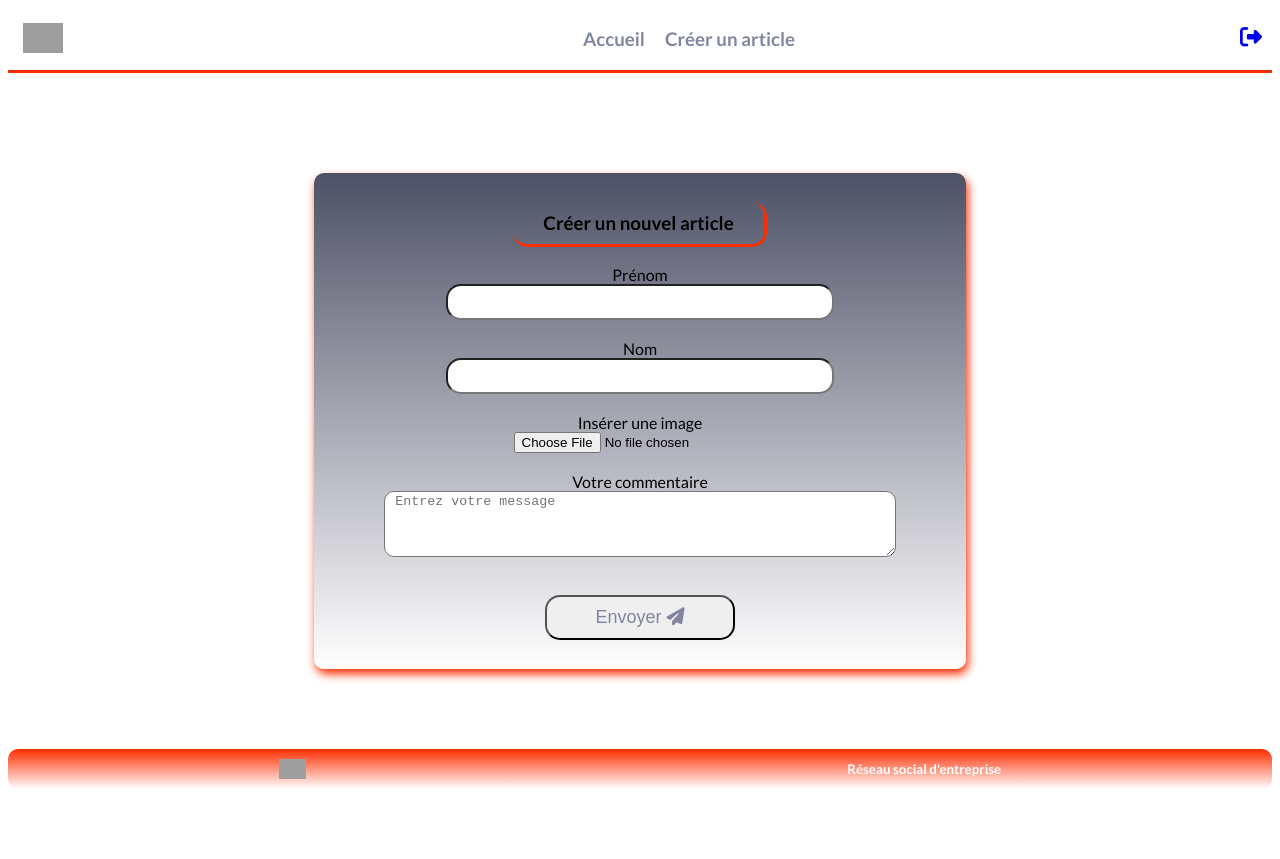
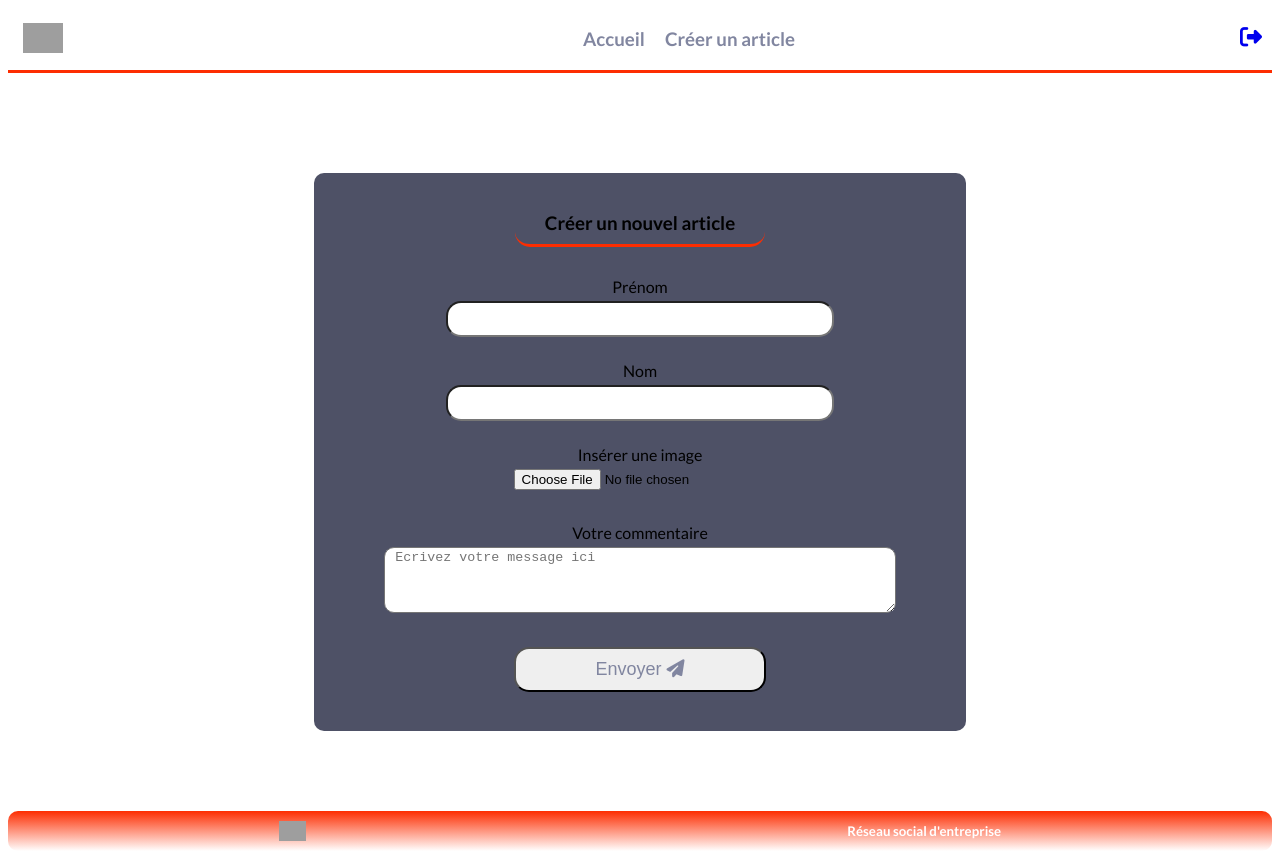
Before and after one commit to MDI93/groupomania_social_media, a React (Create React App) app in the folder groupomania/: page /newpost in a window 1280 px wide. Before the commit the page ends 800 px from the top, so only its background shows below. Built offline with nearby package versions, Linux system fonts and the light colour scheme; sample sign-in values are in the browser's storage; grey boxes are pictures that could not be loaded.

Commit message:
Rectification commit

```diff
--- a/groupomania/src/components/Post/FormNewPost.js
+++ b/groupomania/src/components/Post/FormNewPost.js
@@ -1,19 +1,14 @@
-import React, {useContext, useState} from "react";
+import React, { useState } from "react";
 import styled from "styled-components";
 import axios from 'axios';
-import {AuthUserContext} from "../../context/UserContext";
 import { useNavigate } from "react-router-dom";
 
 const FormNewPost = () => {
-    const authId = useContext(AuthUserContext);
-    const isLoggedIn = authId.isLoggedIn
     const [formNewPostSubmit, setFormNewPostSubmit] = useState(false);
     const [firstName, setFirstName] = useState("");
     const [lastName, setLastName] = useState("");
-
-    const [message, setMessage] = useState("");
+    const [message, setMessage] = useState(null);
     const [image, setImage] = useState("");
-    const [file, setFile] = useState()
     const [errorPost, setErrorPost] = useState(false);
     const navigate = useNavigate();
 
@@ -36,7 +31,7 @@ const FormNewPost = () => {
         }).post("/posts/", formData, {
             headers: {
                 "Accept": "*/*",
-                // "Content-Type": "multipart/form-data"
+                "Content-Type": "multipart/form-data"
             },
         }).then((res) => {
             console.log(res)
@@ -52,18 +47,15 @@ const FormNewPost = () => {
     }
     console.log("submit", setFormNewPostSubmit)
 
-    const handleImage = (e) => {
-        console.log("insere de l'image", e)
-        setImage(URL.createObjectURL(e.target.files[0]))
-        console.log("stock image", setImage(URL.createObjectURL(e.target.files[0])))
-    }
+    const changeHandler = (e) => {
+        setImage(e.target.files[0]);
+    };
 
     const cancelPost = () => {
         setFirstName('');
         setLastName('');
         setImage('');
         setMessage('');
-        setFile('');
     }
 
     return (
@@ -88,11 +80,11 @@ const FormNewPost = () => {
                         />
                         <br/>
                     <label htmlFor="image">Insérer une image</label>
-                        <input
+                        <StyledInputFile
                             type="file"
                             name="file"
                             id="file-upload"
-                            onChange={(e) => handleImage(e)}
+                            onChange={changeHandler}
                             accept=".jpg, .jpeg, .png"
                         />
                         <br/>
@@ -100,20 +92,21 @@ const FormNewPost = () => {
                         <StyledTextarea
                             type="text"
                             name="message"
-                            placeholder=" Entrez votre message"
+                            placeholder=" Ecrivez votre message ici"
                             onChange={(e) => setMessage(e.target.value)}
                             value={message}
                         />
                         <br />
+                        <ContainerButton>
                             {firstName || lastName || message || image ? (
                             <StyledBtnCancel className="cancel" onClick={cancelPost}>
                                 Annuler
                             </StyledBtnCancel>
                             ) : null}
-                        <br />
                             <StyledBtnSubmit type="submit">
                                 Envoyer <i class="fa-solid fa-paper-plane"></i>
                             </StyledBtnSubmit>
+                        </ContainerButton>
                         <br/>
                         {errorPost &&
                         <StyledError>{errorPost}</StyledError>
@@ -140,31 +133,45 @@ const StyledForm = styled.form`
     padding: 10px;
     width: 50%;
     border-radius: 10px 10px;
-    background: linear-gradient(#4E5166, white);
-    box-shadow: 2px 5px 10px #FD2D01;
+    background-color: #4E5166;
 `
 const StyledH3 = styled.h3`
     padding: 10px 30px 10px 30px;
     border-radius: 15px 15px;
-    border-right: 3px solid #FD2D01;
     border-bottom: 3px solid #FD2D01;
+    margin-bottom: 30px;
 `
 const StyledInput = styled.input`
     width: 60%;
     border-radius: 15px 15px;
     height: 30px;
+    margin: 5px;
+`
+const StyledInputFile = styled.input`
+    width: 40%;
+    height: 30px;
+    margin: 5px;
 `
 const StyledTextarea = styled.textarea`
     border-radius: 10px 10px;
     min-height: 60px;
     width: 80%;
+    margin: 5px;
+`
+const ContainerButton = styled.div`
+    width: 100%;
+    display: flex;
+    flex-direction: column;
+    justify-content: center;
+    align-items: center;
 `
 const StyledBtnSubmit = styled.button`
     color: #8186a0;
     font-size: 18px;
     border-radius: 15px 15px;
     padding: 10px;
-    width: 30%;
+    width: 40%;
+    margin: 10px;
     &:hover {
         color: white;
         background: linear-gradient(white, green);
@@ -177,7 +184,7 @@ const StyledBtnCancel = styled.button`
     font-size: 18px;
     border-radius: 15px 15px;
     padding: 10px;
-    width: 30%;
+    width: 40%;
     &:hover {
         color: white;
         background: linear-gradient(white, #FD2D01);
```
Lines whose indentation alone changed are shown as unchanged.
